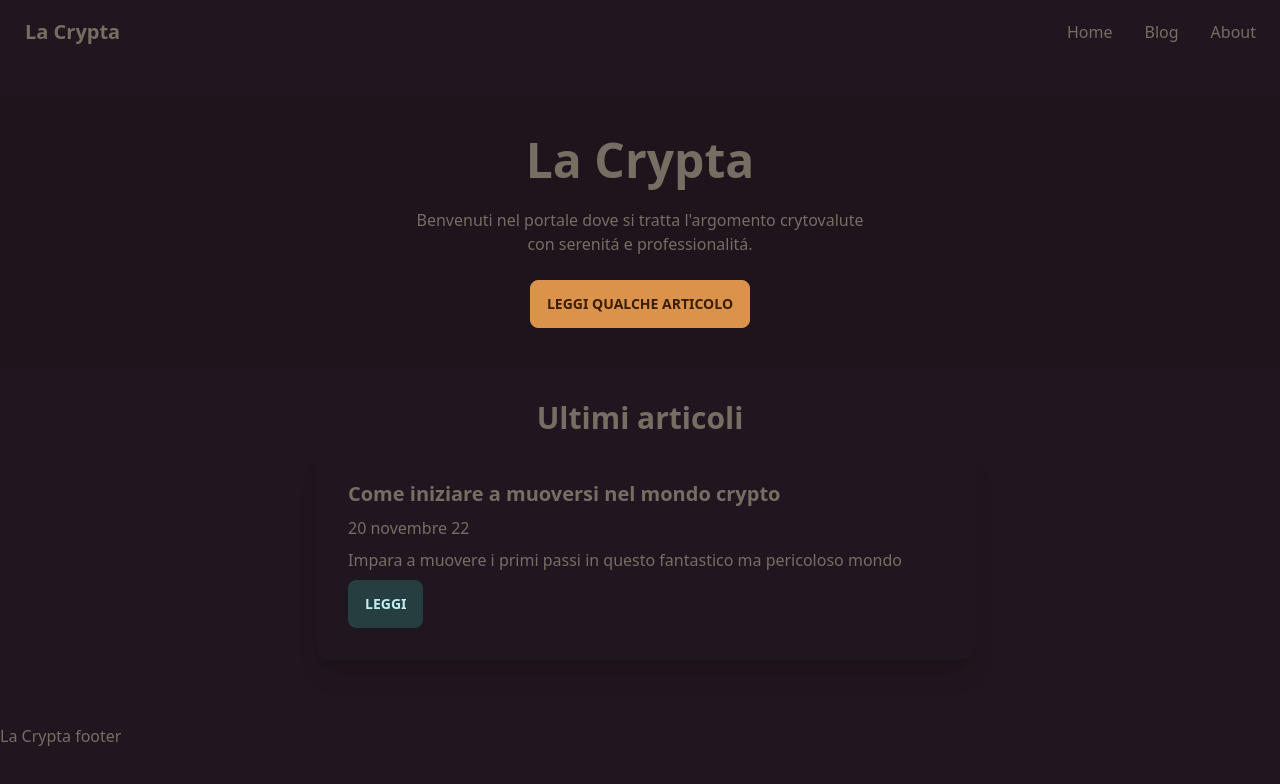
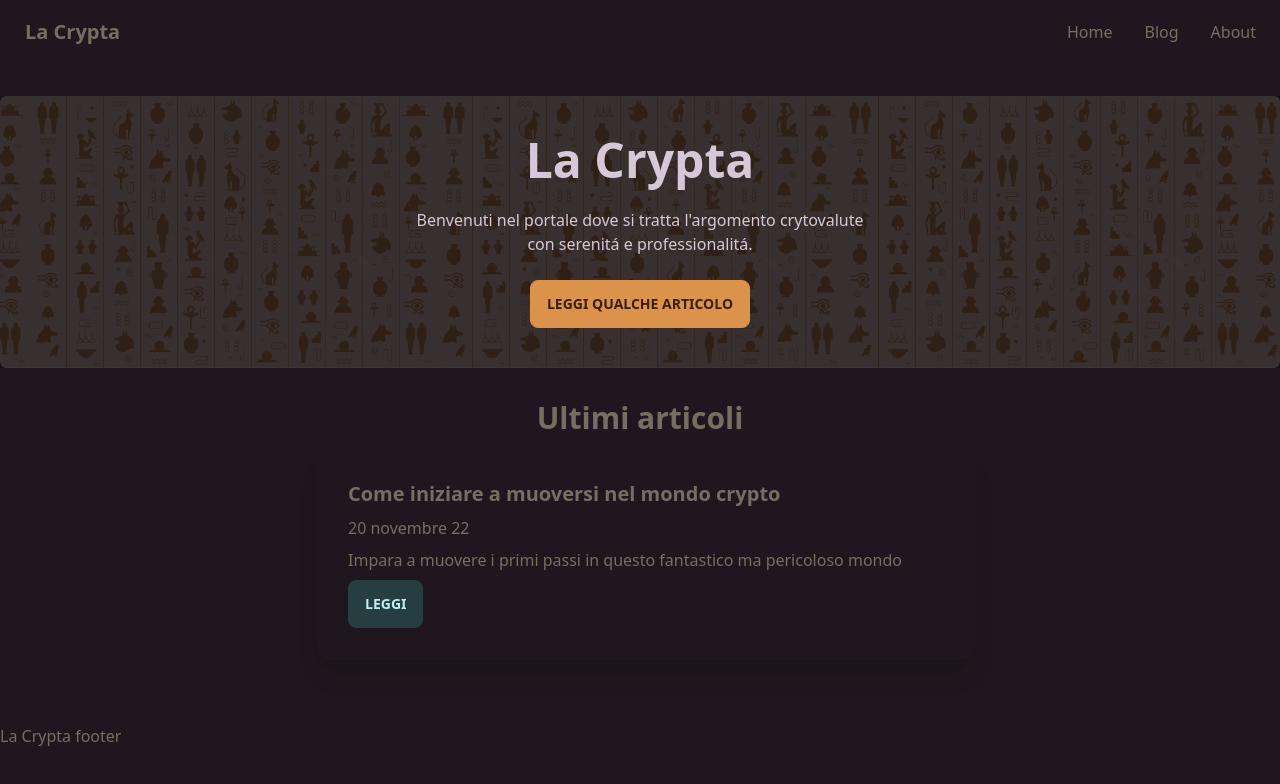
Before and after one commit to AndreaBarghigiani/lacrypta, a Next.js app: page / in a window 1280 px wide. Shown: the top 784 px of the page. Built offline with nearby package versions, Linux system fonts and the light colour scheme.

Commit message:
feat: hero background

```diff
--- a/pages/index.js
+++ b/pages/index.js
@@ -6,11 +6,20 @@ import PostsList from "../components/postsList";
 export default function Home({ posts }) {
   return (
     <>
-      <div className="py-6 hero bg-base-200 min-h-fit">
-        <div className="text-center hero-content">
+      <div
+        className="rounded-md hero bg-base-200 min-h-max"
+        style={{
+          backgroundImage: `url('images/hero-geroglifici.jpg')`,
+          backgroundSize: `contain`,
+        }}
+      >
+        <div className="hero-overlay bg-opacity-80"></div>
+        <div className="py-10 text-center hero-content">
           <div className="max-w-md">
-            <h1 className="text-5xl font-bold">La Crypta</h1>
-            <p className="py-6">
+            <h1 className="text-5xl font-bold text-neutral-content">
+              La Crypta
+            </h1>
+            <p className="py-6 text-neutral-content">
               Benvenuti nel portale dove si tratta l&apos;argomento crytovalute
               con serenit&aacute; e professionalit&aacute;.
             </p>
```
Also changed, not shown: public/images/hero-geroglifici.jpg (added).
